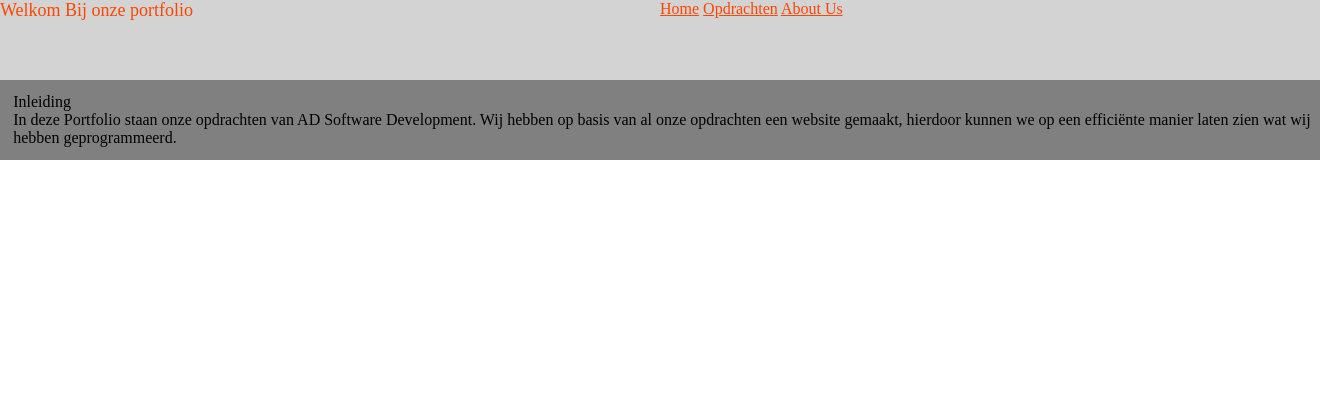
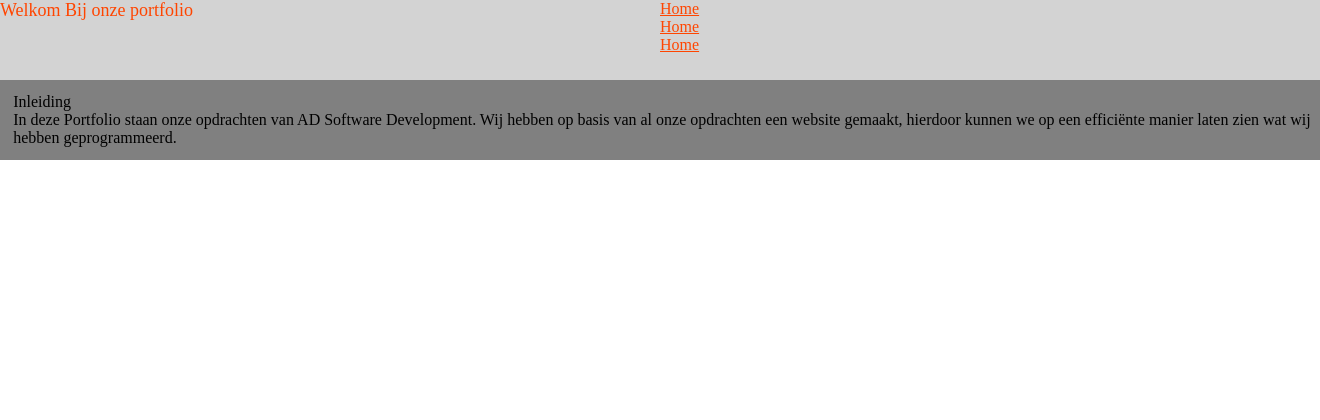
Before and after one commit to JSoekhoe/portfolio, a PHP site: page /homepage.php in a window 1320 px wide. Shown: the top 420 px of the page. Run offline with PHP 8.4, Linux system fonts and the light colour scheme.

Commit message:
aanpassing van de links naar divs

```diff
--- a/homepage.php
+++ b/homepage.php
@@ -9,9 +9,15 @@
                 <p>Welkom Bij onze portfolio</p>
             </class>
             <nav>
-                <a href="homepage.php">Home</a>
-                <a href="opdrachtenpage.php">Opdrachten</a>
-                <a href="aboutuspage.html">About Us</a>
+                <div>
+                    <a href="homepage.php">Home</a>
+                </div>
+                <div>
+                    <a href="opdrachtenpage.php">Home</a>
+                </div>
+                <div>
+                    <a href="aboutuspage.html">Home</a>
+                </div>
             </nav>
         </header>
         <main>
@@ -25,7 +31,7 @@
         </main>
         <footer>
                 <a href="homepage.php">Home</a>
-                <a href="opdrachtenpage.html">Opdrachten</a>
+                <a href="opdrachtenpage.php">Opdrachten</a>
                 <a href="aboutuspage.html">About Us</a>
         </footer>
     <body>
```
